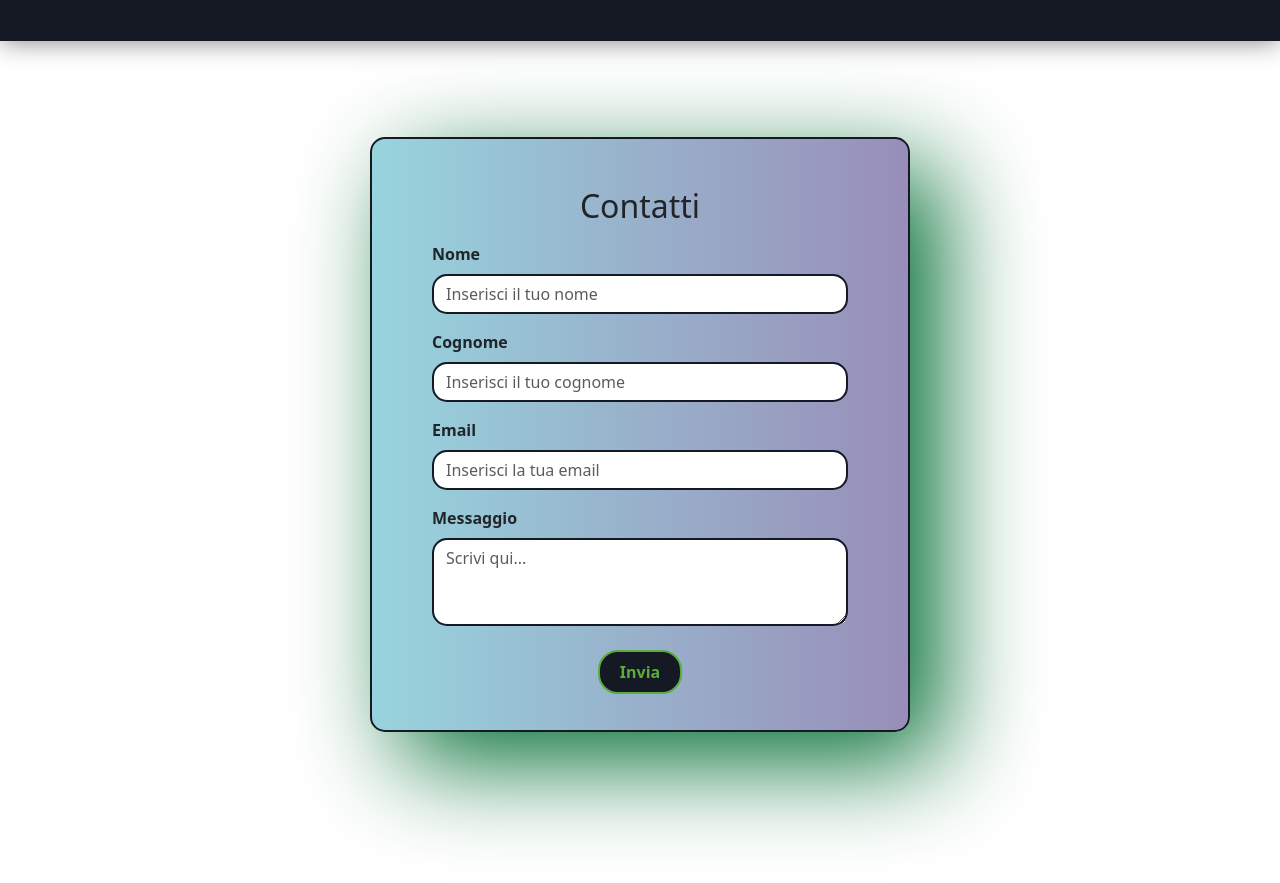
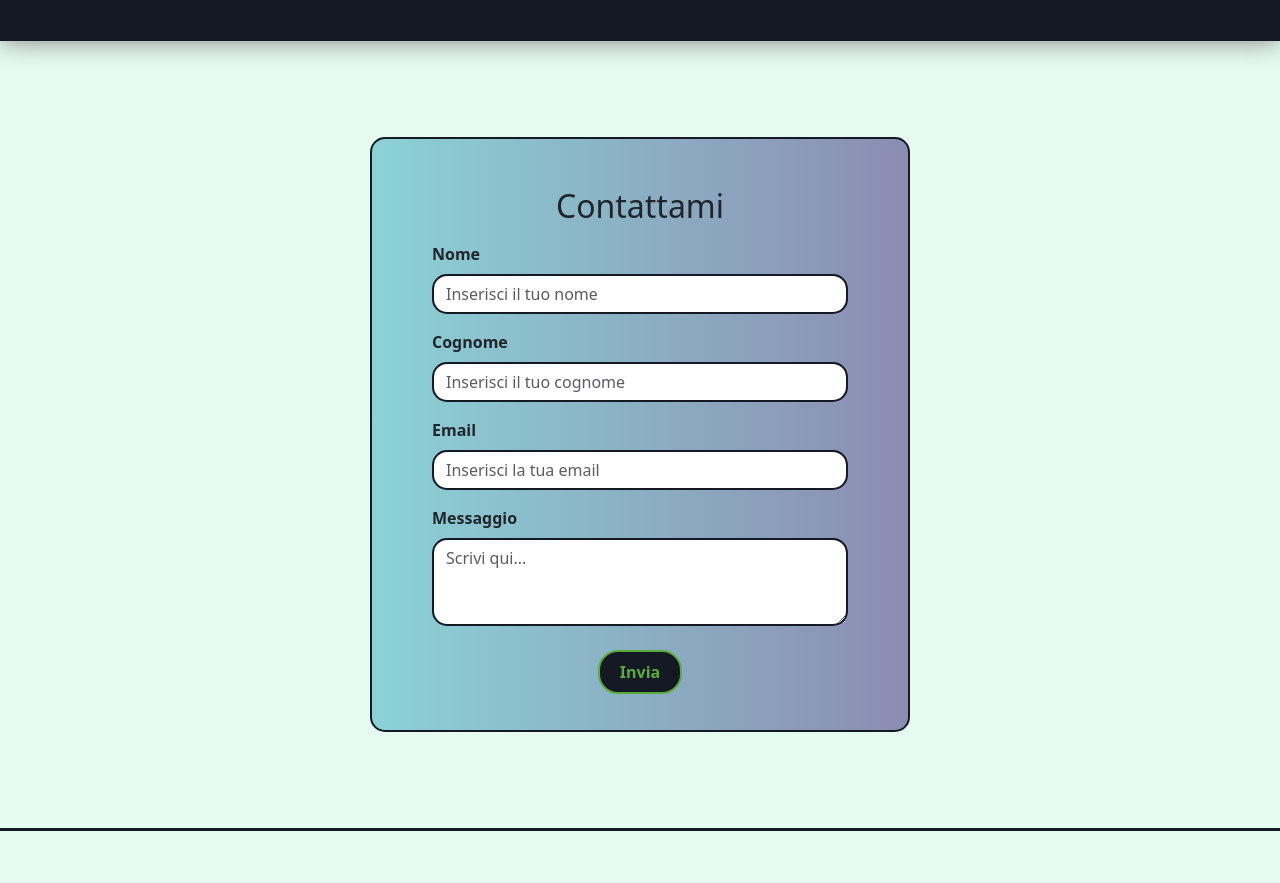
Before and after one commit to Vincenzo-19/My-Website, a website: page index.html in a window 1280 px wide. Shown: the part 1360-2243 px from the top of the page. Drawn offline with nearby package versions, Linux system fonts and the light colour scheme.

Commit message:
sezione footer aggiunta

```diff
--- a/assets/scss/_contatti.scss
+++ b/assets/scss/_contatti.scss
@@ -20,7 +20,6 @@
     height: 595px;
     border: 2px solid $primary-color;
     border-radius: 15px;
-    box-shadow: 30px 30px 100px $fifth-color !important;
     background: #31a9bc;
     background: -webkit-linear-gradient(
         to right,
--- /dev/null
+++ b/assets/scss/_footer.scss
@@ -0,0 +1,3 @@
+footer {
+    border-top: 3px solid $primary-color;
+}
--- a/assets/scss/style.scss
+++ b/assets/scss/style.scss
@@ -7,6 +7,7 @@
 @import "portfolio";
 @import "navbar";
 @import "contatti";
+@import "footer";
 
 * {
     margin: 0;
@@ -15,5 +16,5 @@
 }
 
 body {
-    background-color: white;
+    background-color: rgb(229, 251, 240) !important;
 }
--- a/index.html
+++ b/index.html
@@ -41,7 +41,7 @@
                 <a class="nav-link" href="#">Home</a>
               </li>
               <li class="nav-item">
-                <a class="nav-link" href="#">Contatti</a>
+                <a class="nav-link" href="#contatti">Contatti</a>
               </li>
               <li class="nav-item">
                 <a class="nav-link me-5" href="curriculum/index.html" target="_blank"
@@ -153,7 +153,7 @@
         <div class="form-container-md d-flex justify-content-center">
           <div class="form row mt-5 ms-5 me-5 mb-4">
             <div class="column">
-              <h2 class="text-center mb-3">Contatti</h2>
+              <h2 class="text-center mb-3">Contattami</h2>
               <div class="mb-3">
                 <label for="exampleFormControlInput1" class="form-label">Nome</label>
                 <input type="name" required class="form-control" id="exampleFormControlInput1" placeholder="Inserisci il tuo nome">
@@ -184,9 +184,19 @@
 
     <!--footer-->
     <footer class="my-5 py-3">
-     <div class="row">
-
-     </div>
+      <div class="row">
+        <div class="column">
+          <svg class="bi" width="32" height="32" fill="currentColor">
+            <use xlink:href="assets/node.mod"/>
+          </svg>
+          <svg class="bi" width="32" height="32" fill="currentColor">
+            <use xlink:href="assets/node.modules/bootstrap-icons.svg#toggles"/>
+          </svg>
+          <svg class="bi" width="32" height="32" fill="currentColor">
+            <use xlink:href="bootstrap-icons.svg#shop"/>
+          </svg>
+        </div>
+      </div>
     </footer>
     <!--footer-->
 
--- a/package.json
+++ b/package.json
@@ -9,6 +9,7 @@
   "author": "",
   "license": "ISC",
   "dependencies": {
-    "bootstrap": "^5.3.2"
+    "bootstrap": "^5.3.2",
+    "bootstrap-icons": "^1.11.2"
   }
 }
```
Also changed, not shown: assets/css/style.css, assets/scss/_intro.scss (line endings or trailing spaces), 1 other file.
